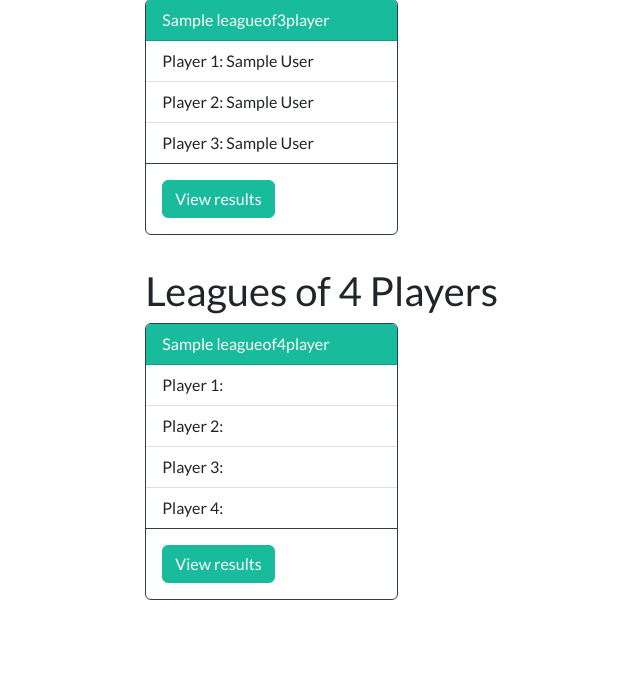
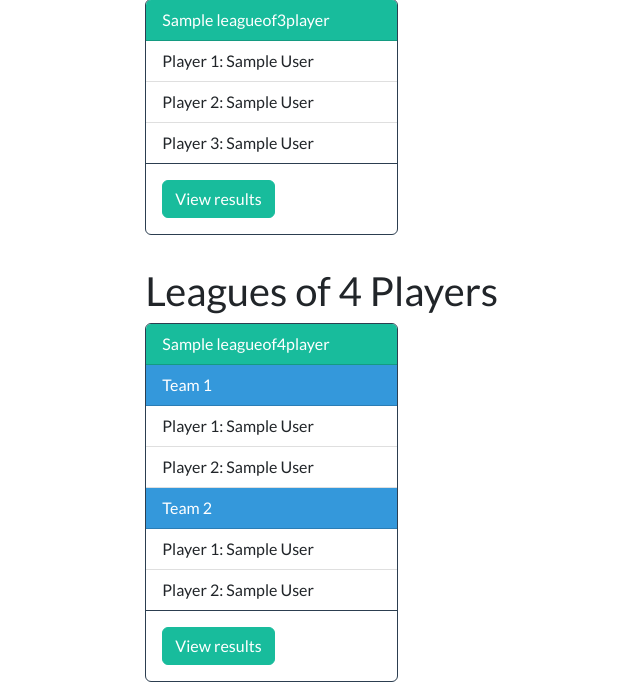
Before and after one commit to wachjose88/stat466-next, a Django app: page / in a window 1280 px wide. Shown: the part 586-1268 px from the top of the page, without its empty margins (92-732 px from the left). Before the commit the page ends 1186 px from the top, so only its background shows below. Run offline with Django 4.2, Linux system fonts and the light colour scheme; tables that the repository leaves empty hold one stand-in row (values such as "Sample post"); some libraries are stand-ins or nearby versions.

Commit message:
Fix index, Readme

```diff
--- a/stat466/core/templates/core/index.html
+++ b/stat466/core/templates/core/index.html
@@ -87,26 +87,32 @@
                         <div class="card-header text-bg-success">
                             {{ league_4p.title }}
                         </div>
+                        <div class="card-header text-bg-info">
+                            {% translate 'Team 1' %}
+                        </div>
                         <ul class="list-group list-group-flush">
                             <li class="list-group-item">
                                 {% translate 'Player 1' %}:
-                                {{ league_4p.player_1.first_name }}
-                                {{ league_4p.player_1.last_name }}
+                                {{ league_4p.team_1_player_1.first_name }}
+                                {{ league_4p.team_1_player_1.last_name }}
                             </li>
                             <li class="list-group-item">
                                 {% translate 'Player 2' %}:
-                                {{ league_4p.player_2.first_name }}
-                                {{ league_4p.player_2.last_name }}
+                                {{ league_4p.team_1_player_2.first_name }}
+                                {{ league_4p.team_1_player_2.last_name }}
+                            </li>
+                            <div class="card-header text-bg-info">
+                                {% translate 'Team 2' %}
+                            </div>
+                            <li class="list-group-item">
+                                {% translate 'Player 1' %}:
+                                {{ league_4p.team_2_player_1.first_name }}
+                                {{ league_4p.team_2_player_1.last_name }}
                             </li>
                             <li class="list-group-item">
-                                {% translate 'Player 3' %}:
-                                {{ league_4p.player_3.first_name }}
-                                {{ league_4p.player_3.last_name }}
-                            </li>
-                            <li class="list-group-item">
-                                {% translate 'Player 4' %}:
-                                {{ league_4p.player_4.first_name }}
-                                {{ league_4p.player_4.last_name }}
+                                {% translate 'Player 2' %}:
+                                {{ league_4p.team_2_player_2.first_name }}
+                                {{ league_4p.team_2_player_2.last_name }}
                             </li>
                         </ul>
                         <div class="card-body">
```
Also changed, not shown: README.md.
